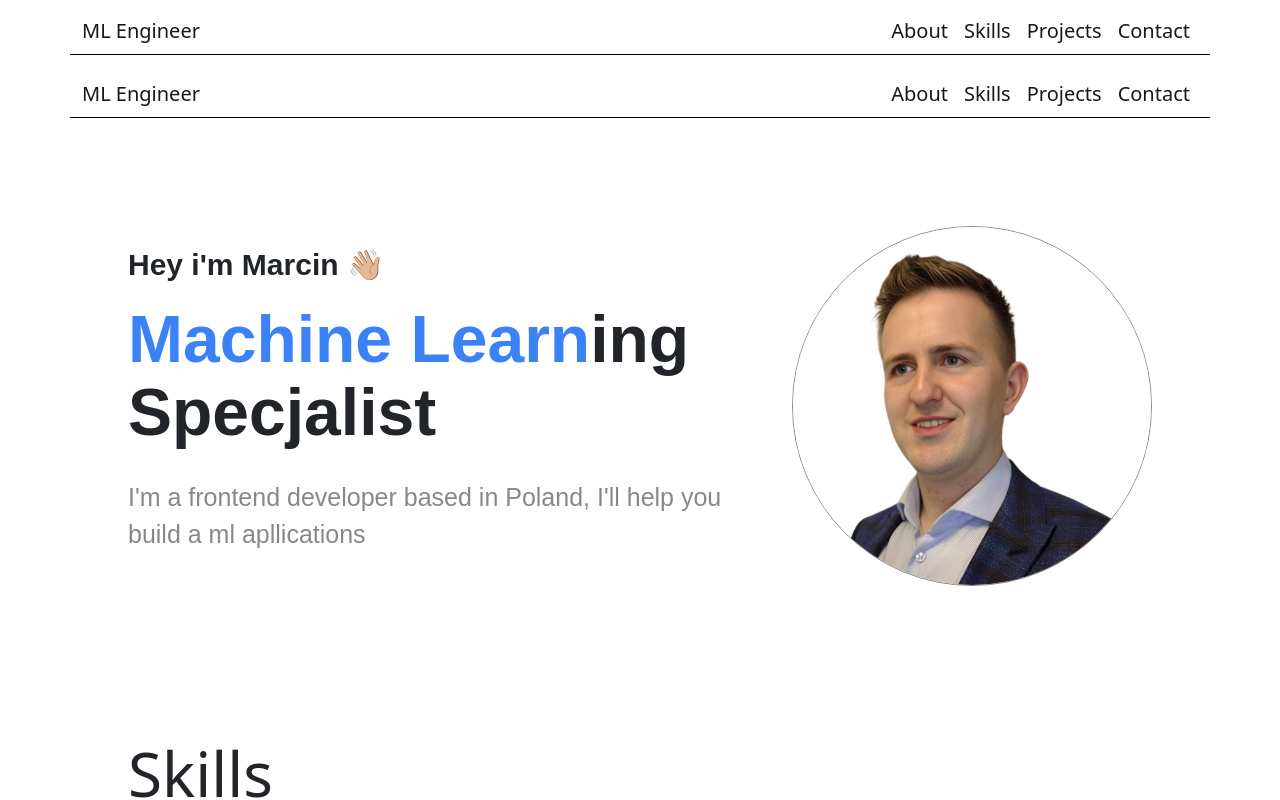
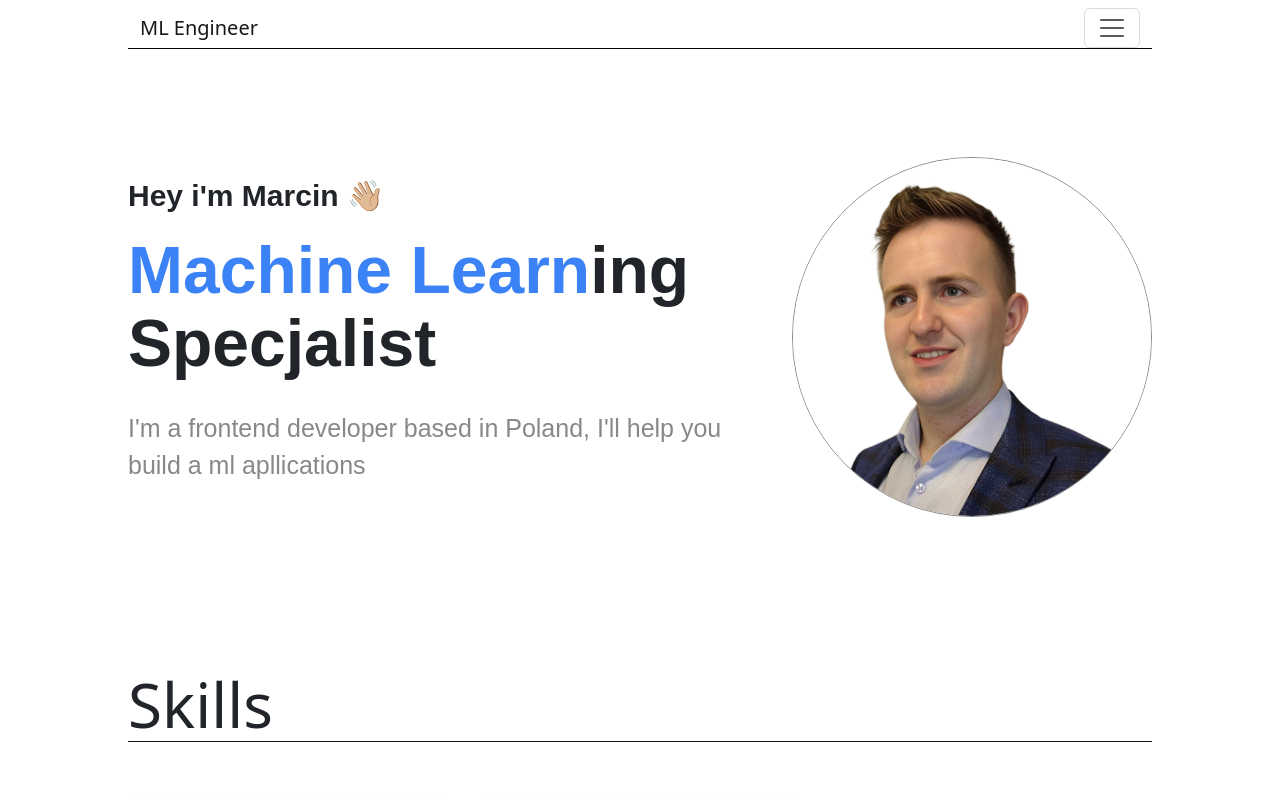
Before and after one commit to Oleksy1121/ml-engineer-portfolio, a React (Create React App) app in the folder frontend/: page / in a window 1280 px wide. Shown: the top 800 px of the page. Built offline with nearby package versions, Linux system fonts and the light colour scheme.

Commit message:
feat: improve navbar navigation

```diff
--- a/frontend/src/components/Contact/index.js
+++ b/frontend/src/components/Contact/index.js
@@ -13,7 +13,7 @@ import {
 
 function Contact() {
     return (
-        <ContactContainer>
+        <ContactContainer id="contact">
             <h1 className="section-title">Contact</h1>
             <ContactCard>
                 <GetInTouch>
--- a/frontend/src/components/Navbar/index.js
+++ b/frontend/src/components/Navbar/index.js
@@ -1,19 +1,22 @@
 import React from 'react';
 import { Nav, Navbar } from 'react-bootstrap';
 import { StyledContainer } from './styles';
+import { NavHashLink } from 'react-router-hash-link'
+import { Link } from 'react-router-dom';
+
 
 function TopNavbar() {
   return (
-    <Navbar expand="lg" className="navbar">
+    <Navbar expand="xxl" className="navbar">
       <StyledContainer>
-        <Navbar.Brand href="#home" className='brand'>ML Engineer</Navbar.Brand>
+        <Navbar.Brand as={Link} to="/" className='brand'>ML Engineer</Navbar.Brand>
         <Navbar.Toggle aria-controls="basic-navbar-nav" />
         <Navbar.Collapse id="basic-navbar-nav">
           <Nav className="ms-auto">
-            <Nav.Link href="#home" className='link'>About</Nav.Link>
-            <Nav.Link href="#skills" className='link'>Skills</Nav.Link>
-            <Nav.Link href="#projects" className='link'>Projects</Nav.Link>
-            <Nav.Link href="#contact" className='link'>Contact</Nav.Link>
+            <Nav.Link as={NavHashLink} to="/#portfolio" className='nav-link link'>About</Nav.Link>
+            <Nav.Link as={NavHashLink} to="/#skills" className='nav-link link'>Skills</Nav.Link>
+            <Nav.Link as={NavHashLink} to="/#projects" className='nav-link link'>Projects</Nav.Link>
+            <Nav.Link as={NavHashLink} to="/#contact" className='nav-link link'>Contact</Nav.Link>
           </Nav>
         </Navbar.Collapse>
       </StyledContainer>
@@ -21,4 +24,5 @@ function TopNavbar() {
   );
 }
 
+
 export default TopNavbar;
--- a/frontend/src/components/Navbar/styles.js
+++ b/frontend/src/components/Navbar/styles.js
@@ -5,6 +5,8 @@ import { Container } from "react-bootstrap";
 export const StyledContainer = styled(Container)`
     background: var(--color-bg);
     border-bottom: 1px solid black;
+    width: 80%;
+    max-width: none;
 
     .brand, .link{
         color: var(--color-text);
--- a/frontend/src/components/Portfolio/index.js
+++ b/frontend/src/components/Portfolio/index.js
@@ -1,6 +1,5 @@
 import React from 'react'
 import { PortfolioContainer } from './styles'
-import Navbar from '../Navbar'
 import Home from '../Home'
 import Skills from '../Skills'
 import Projects from '../Projects'
@@ -8,8 +7,7 @@ import Contact from '../Contact'
 
 function Portfolio() {
   return (
-    <PortfolioContainer>
-      <Navbar></Navbar>
+    <PortfolioContainer id='portfolio'>
       <Home></Home>
       <Skills></Skills>
       <Projects></Projects>
--- a/frontend/src/components/Skills/index.js
+++ b/frontend/src/components/Skills/index.js
@@ -27,7 +27,7 @@ function Skills() {
     ]
 
     return (
-        <SkillsSection>
+        <SkillsSection id="skills">
             <h1 className="section-title">Skills</h1>
             <SkillsGrid>
               {skillList?.map((skill, index) => {
```
